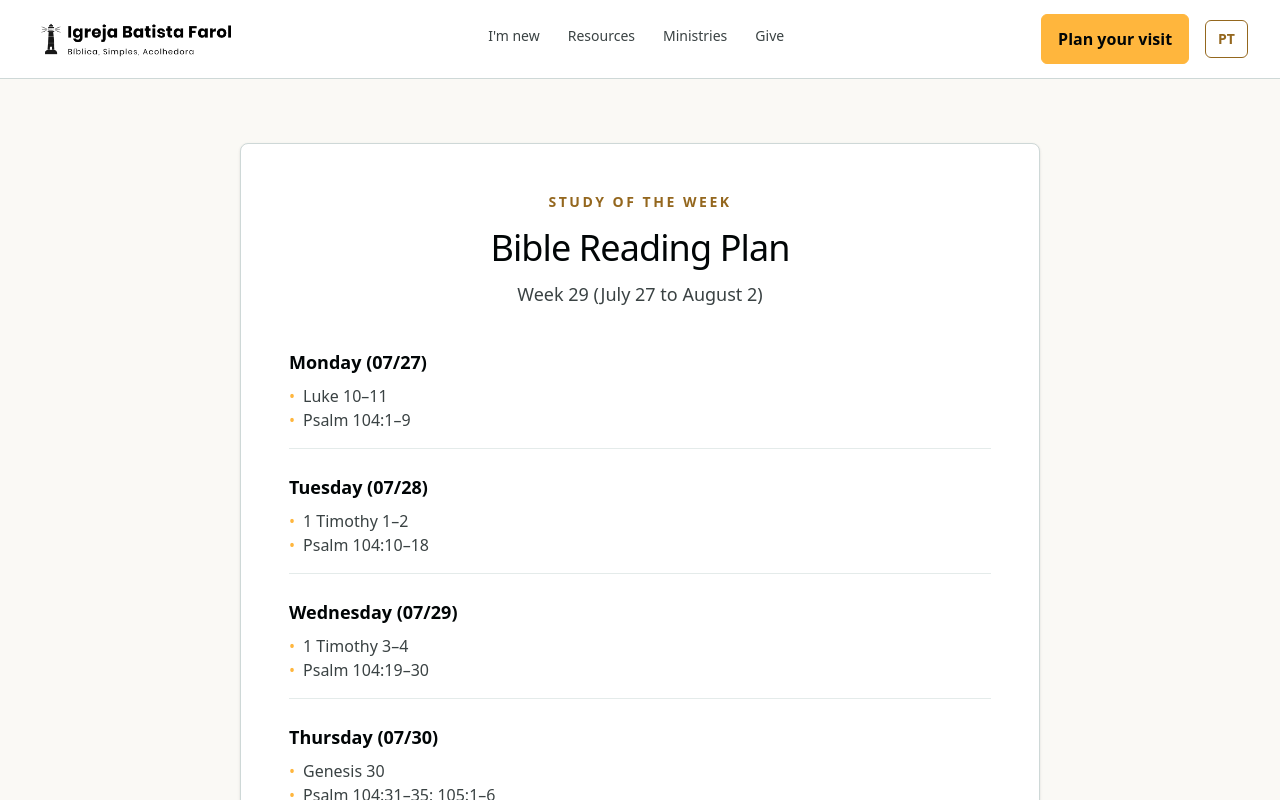
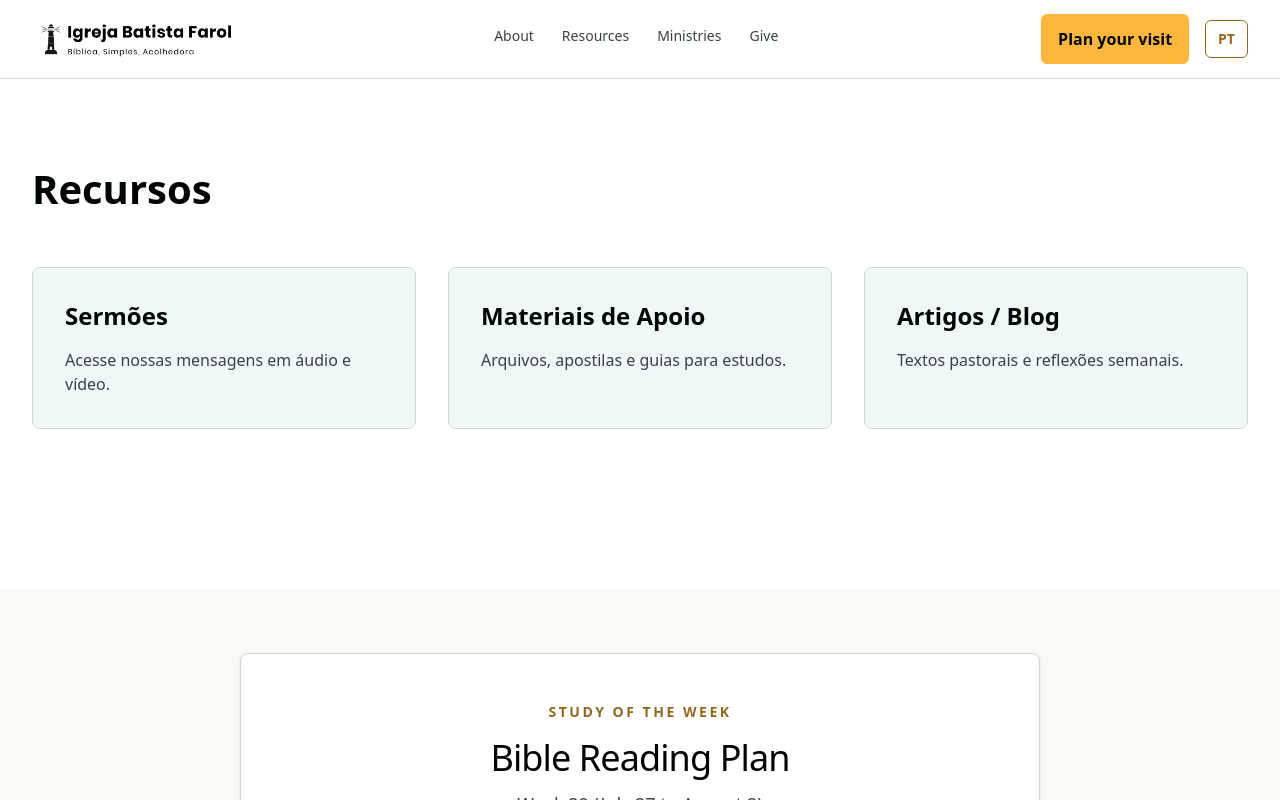
Before and after one commit to danbuck84/ibfarol, a Next.js app: page /en/recursos in a window 1280 px wide. Shown: the top 800 px of the page. Built offline with nearby package versions, Linux system fonts and the light colour scheme.

Commit message:
feat: setup structure for Sobre and Recursos pages

```diff
--- a/messages/en.json
+++ b/messages/en.json
@@ -7,7 +7,8 @@
     "nav_give": "Give",
     "btn_plan_visit": "Plan your visit",
     "lang_pt": "PT",
-    "lang_en": "EN"
+    "lang_en": "EN",
+    "nav_about": "About"
   },
   "Hero": {
     "image_alt": "Photo of the congregation on Sunday — real people, natural light, wide shot",
--- a/messages/pt-BR.json
+++ b/messages/pt-BR.json
@@ -7,7 +7,8 @@
     "nav_give": "Contribua",
     "btn_plan_visit": "Planeje sua visita",
     "lang_pt": "PT",
-    "lang_en": "EN"
+    "lang_en": "EN",
+    "nav_about": "Sobre"
   },
   "Hero": {
     "image_alt": "Foto da congregação no domingo — pessoas reais, luz natural, plano aberto",
--- a/src/app/[locale]/novo/page.tsx
+++ /dev/null
@@ -1,15 +0,0 @@
-import Header from "@/components/Header";
-import NewHere from "@/components/NewHere";
-import Footer from "@/components/Footer";
-
-export default function NovoPage() {
-  return (
-    <>
-      <Header />
-      <main className="min-h-[70vh] flex flex-col justify-center">
-        <NewHere />
-      </main>
-      <Footer />
-    </>
-  );
-}
--- a/src/app/[locale]/recursos/page.tsx
+++ b/src/app/[locale]/recursos/page.tsx
@@ -7,6 +7,27 @@ export default function RecursosPage() {
     <>
       <Header />
       <main className="min-h-[70vh]">
+        <section className="py-20 px-8 max-w-[1280px] mx-auto">
+          <h1 className="text-[40px] font-bold text-brand-ink mb-12">Recursos</h1>
+
+          <div className="grid grid-cols-1 md:grid-cols-3 gap-8 mb-20">
+            <div className="bg-brand-canvas-soft p-8 rounded-lg border border-brand-hairline">
+              <h2 className="text-2xl font-bold text-brand-ink mb-4">Sermões</h2>
+              <p className="text-brand-body">Acesse nossas mensagens em áudio e vídeo.</p>
+            </div>
+
+            <div className="bg-brand-canvas-soft p-8 rounded-lg border border-brand-hairline">
+              <h2 className="text-2xl font-bold text-brand-ink mb-4">Materiais de Apoio</h2>
+              <p className="text-brand-body">Arquivos, apostilas e guias para estudos.</p>
+            </div>
+
+            <div className="bg-brand-canvas-soft p-8 rounded-lg border border-brand-hairline">
+              <h2 className="text-2xl font-bold text-brand-ink mb-4">Artigos / Blog</h2>
+              <p className="text-brand-body">Textos pastorais e reflexões semanais.</p>
+            </div>
+          </div>
+        </section>
+
         <ReadingPlan />
       </main>
       <Footer />
--- /dev/null
+++ b/src/app/[locale]/sobre/page.tsx
@@ -0,0 +1,32 @@
+import Header from "@/components/Header";
+import Footer from "@/components/Footer";
+
+export default function SobrePage() {
+  return (
+    <>
+      <Header />
+      <main className="min-h-[70vh] py-20 px-8">
+        <div className="max-w-[1280px] mx-auto space-y-24">
+          <section>
+            <h1 className="text-[36px] font-bold text-brand-ink mb-6">Nossa História</h1>
+            <p className="text-lg text-brand-body leading-[28px] max-w-[80ch]">
+              Nosso projeto começou em abril de 2022, com o objetivo de servir a região norte de São José dos Campos. Desde então, nos reunimos todos os domingos para adorar a Deus e crescer juntos.
+              <br/><br/>
+              Acreditamos que uma vida sem Jesus é uma vida nas trevas. Todos nós estávamos perdidos em nossos pecados, sem esperança e sem Deus. Mas ele, por seu grande amor, enviou Jesus para morrer em nosso lugar na cruz e ressuscitar, nos oferecendo perdão e vida nova.
+              <br/><br/>
+              Por isso nos chamamos FAROL! Queremos brilhar a luz de Cristo nesta região, ajudando pessoas a encontrarem perdão aos pés da cruz, relacionamento profundo com Deus por meio da Bíblia, e uma comunidade de pessoas simples, dispostas a servir e amar umas às outras.
+            </p>
+          </section>
+
+          <section>
+            <h1 className="text-[36px] font-bold text-brand-ink mb-6">O que Cremos</h1>
+            <p className="text-lg text-brand-body leading-[28px] max-w-[80ch]">
+              (Conteúdo sobre as crenças fundamentais da igreja será inserido aqui)
+            </p>
+          </section>
+        </div>
+      </main>
+      <Footer />
+    </>
+  );
+}
--- a/src/components/Header.tsx
+++ b/src/components/Header.tsx
@@ -11,8 +11,8 @@ export default function Header() {
         <Image src="/logo-header.png" alt={t('alt_logo')} width={120} height={38} className="h-[38px] w-auto" />
       </Link>
       <nav className="hidden md:flex items-center gap-7">
-        <Link href="/novo" className="text-sm text-brand-body decoration-transparent pb-1 border-b-2 border-transparent hover:border-brand-hairline-soft">
-          {t('nav_new')}
+        <Link href="/sobre" className="text-sm text-brand-body decoration-transparent pb-1 border-b-2 border-transparent hover:border-brand-hairline-soft">
+          {t('nav_about')}
         </Link>
         <Link href="/recursos" className="text-sm text-brand-body decoration-transparent pb-1 border-b-2 border-transparent hover:border-brand-hairline-soft">
           {t('nav_resources')}
```
